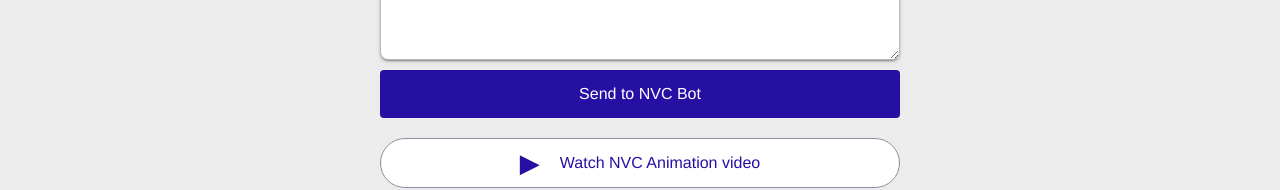
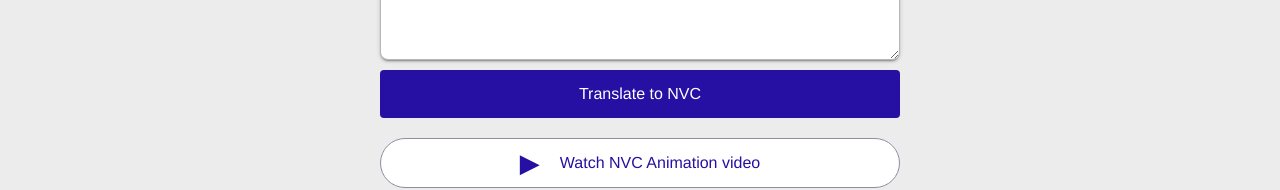
Before and after one commit to kugelblitz-one/nvc-bot, a Next.js app: page / in a window 1280 px wide. Shown: the part 316-506 px from the top of the page. Built offline with nearby package versions, Linux system fonts and the light colour scheme; a web font is replaced by a local one.

Commit message:
Change button text

```diff
--- a/pages/index.js
+++ b/pages/index.js
@@ -79,7 +79,7 @@
                         onChange={(e) => setNVCTextInput(e.target.value)}
                         onKeyDown={(e) => pressKey(e)}/>
 
-                        <input type="submit" value="Send to NVC Bot"/>
+                        <input type="submit" value="Translate to NVC"/>
                     </form>
                     {isLoading ? <div className={styles.spinnerWrapper}><LoadingSpinner/></div> : null}
                     {!isLoading && result ? <div className={styles.resultWrapper}>
```
